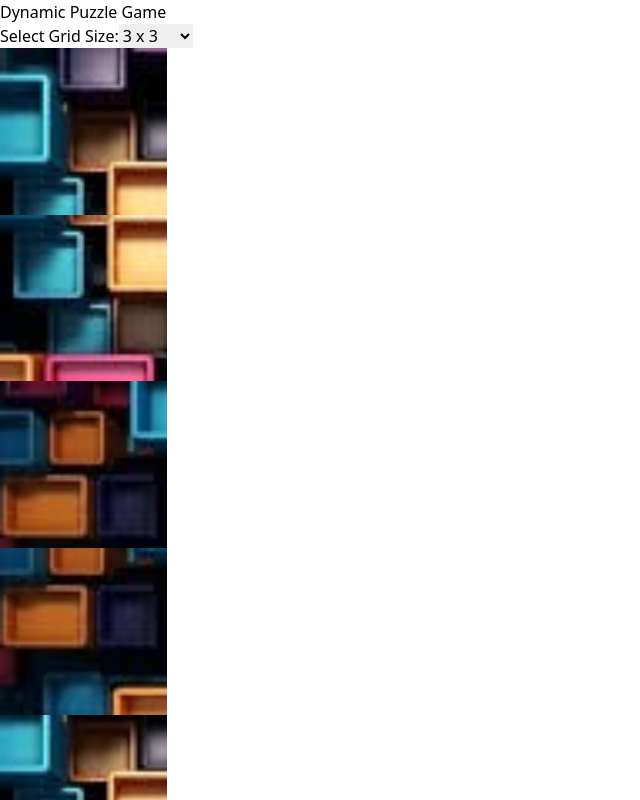
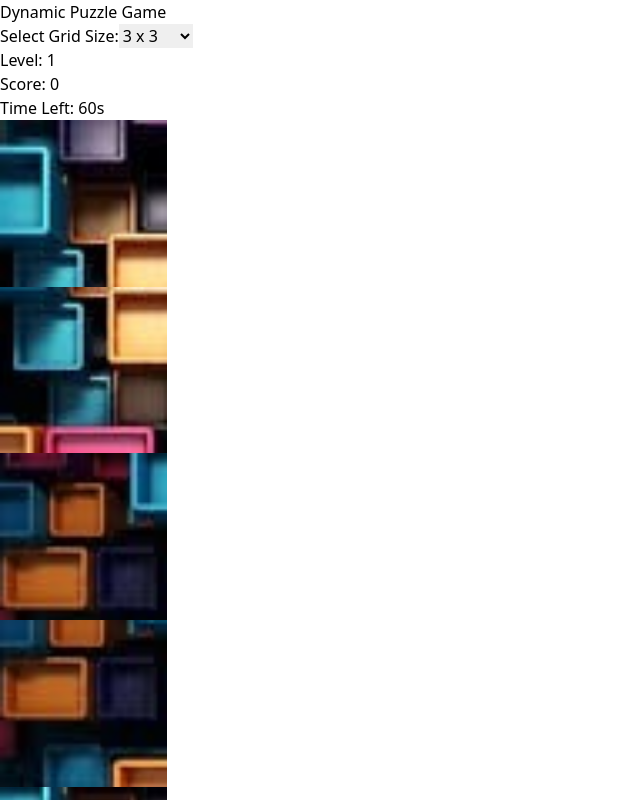
Before and after one commit to rhitik17/Image_Puzzle_App, a React (Vite) app: page /puzzle in a window 1280 px wide. Shown: the top 800 px of the page, without its empty margins (0-640 px from the left). Built offline with nearby package versions, Linux system fonts and the light colour scheme; sample sign-in values are in the browser's storage.

Commit message:
feat: refactor Puzzle component to include level, timer, and score display

```diff
--- a/src/components/Puzzle.tsx
+++ b/src/components/Puzzle.tsx
@@ -2,22 +2,18 @@ import React, { useState, useEffect } from "react";
 import { usePuzzleData } from "../context/PuzzleContext";
 
 const Puzzle: React.FC = () => {
-
   const {
     gridSize,
     shuffledPieces,
     correctPositions,
     image,
+    score,
+    timer,
+    level,
     setGridSize,
     setShuffledPieces,
     isSolved,
   } = usePuzzleData();
-
-
-
-
-
-
 
   //for drag and drop the pieces
   const handleDragStart = (index: number, event: React.DragEvent) => {
@@ -46,17 +42,16 @@ const Puzzle: React.FC = () => {
     return `${(col * 100) / (size - 1)}% ${(row * 100) / (size - 1)}%`;
   };
 
-
-
-
   return (
-    <div className="w-full flex flex-col items-center justify-center min-h-screen bg-gradient-to-r from-blue-900 to-cyan-800 px-6">
+    <div className="w-full min-h-screen  flex flex-col md:flex-row  items-center justify-center bg-gradient-to-r from-blue-900 to-cyan-800 px-6 py-10">
+      <div className="md:w-10/12 flex flex-col items-center justify-center  ">
         <h1 className="text-2xl font-bold text-white mb-4">
           Dynamic Puzzle Game
         </h1>
 
+        <div className="w-5/12 mb-4 flex justify-between ">
           {/* Grid size selector */}
-      <div className="mb-4">
+          <div className="flex">
             <label htmlFor="gridSize" className="mr-2 text-white">
               Select Grid Size:
             </label>
@@ -74,9 +69,17 @@ const Puzzle: React.FC = () => {
             </select>
           </div>
 
+          {/* level timer and score */}
+          <div className="flex gap-x-4 font-semibold text">
+            <h2>Level: {level}</h2>
+            <h2>Score: {score}</h2>
+            <h2>Time Left: {timer}s</h2>
+          </div>
+        </div>
+
         {/* Puzzle grid */}
         <div
-        className="grid gap-1"
+          className="grid gap-"
           style={{
             gridTemplateColumns: `repeat(${gridSize}, 1fr)`,
             gridTemplateRows: `repeat(${gridSize}, 1fr)`,
@@ -113,7 +116,7 @@ const Puzzle: React.FC = () => {
             Puzzle Completed!
           </div>
         )}
-
+      </div>
     </div>
   );
 };
```
Lines whose indentation alone changed are shown as unchanged.
